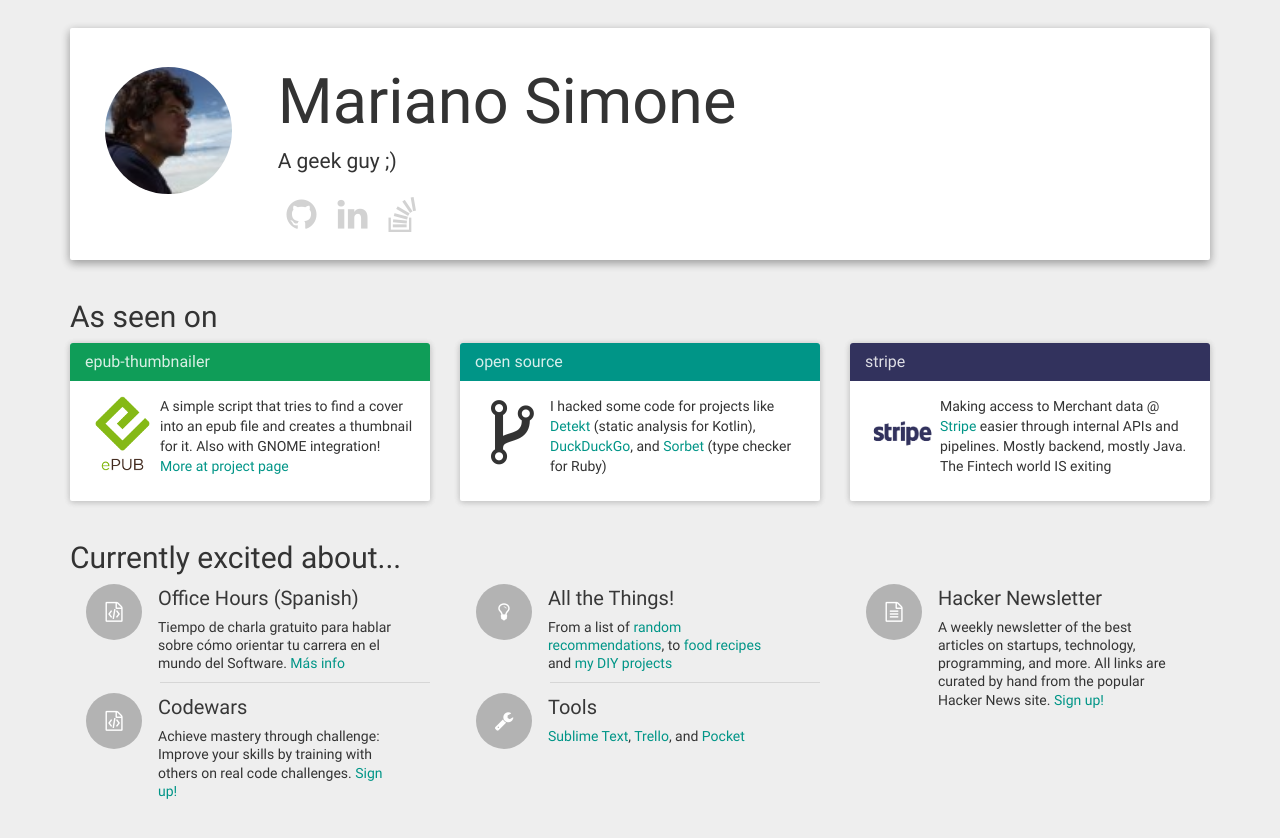
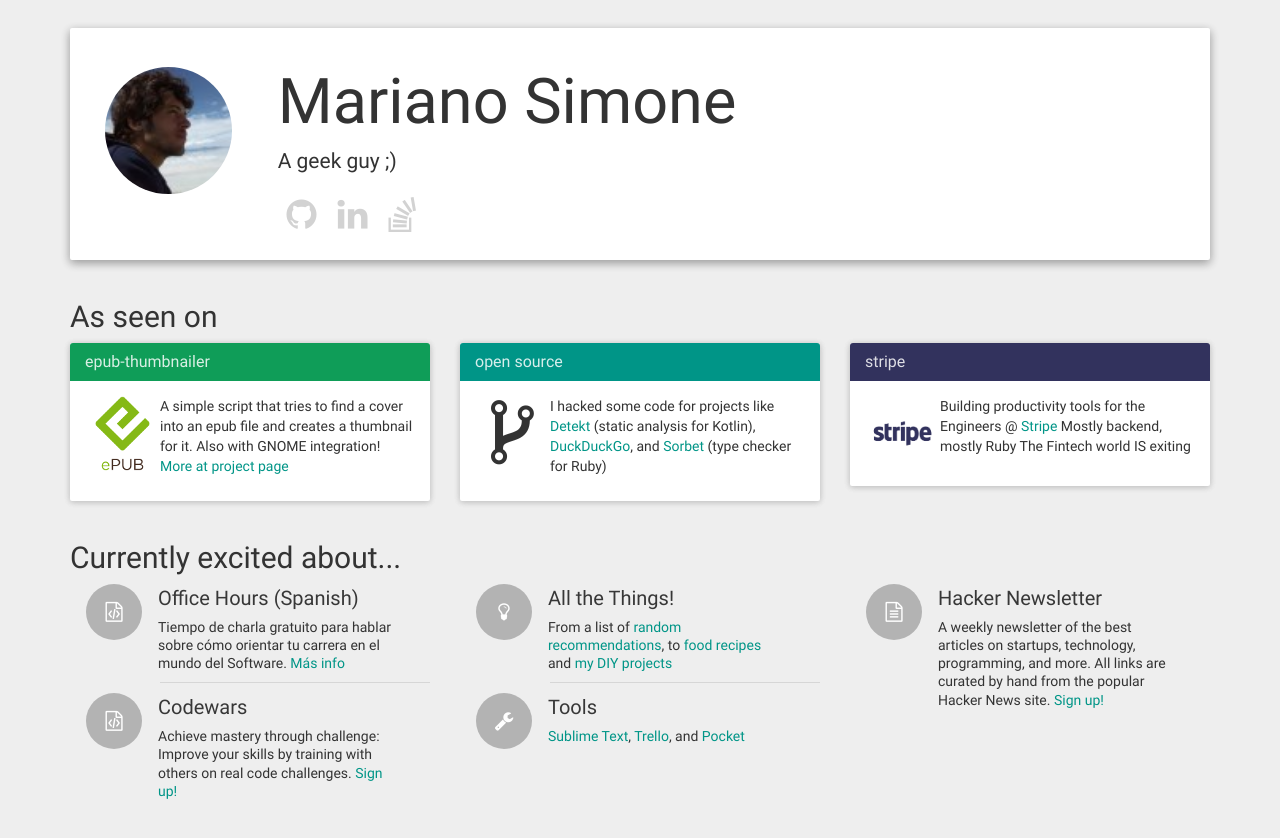
Before and after one commit to marianosimone/marianosimone.github.com, a Jekyll site: the page index.html, which Jekyll copies as it is, in a window 1280 px wide. Shown: the top 838 px of the page. Built offline with Jekyll 4.4.1, drawn with Linux system fonts in a browser that asks for light colours; nearby versions of some CDN libraries.

Commit message:
Update Stripe role

```diff
--- a/index.html
+++ b/index.html
@@ -120,7 +120,7 @@
                             </div>
                             <div class="panel-body">
                                 <img class="featured_image" src="stripe.png"/>
-                                <p>Making access to Merchant data @ <a href="https://stripe.com">Stripe</a> easier through internal APIs and pipelines. Mostly backend, mostly Java. The Fintech world IS exiting</p>
+                                <p>Building productivity tools for the Engineers @ <a href="https://stripe.com">Stripe</a> Mostly backend, mostly Ruby The Fintech world IS exiting</p>
                             </div>
                         </div>
                     </div>
```
